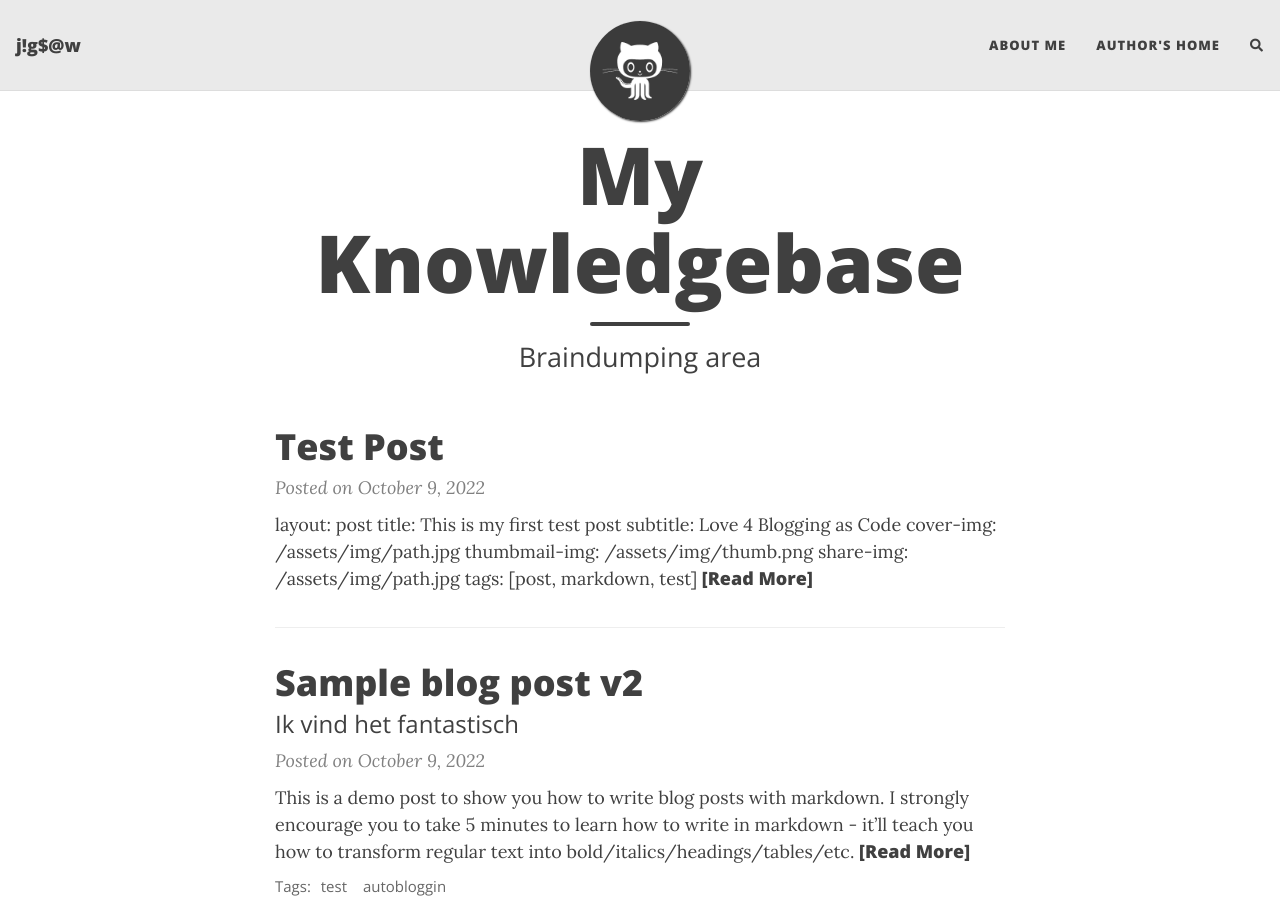
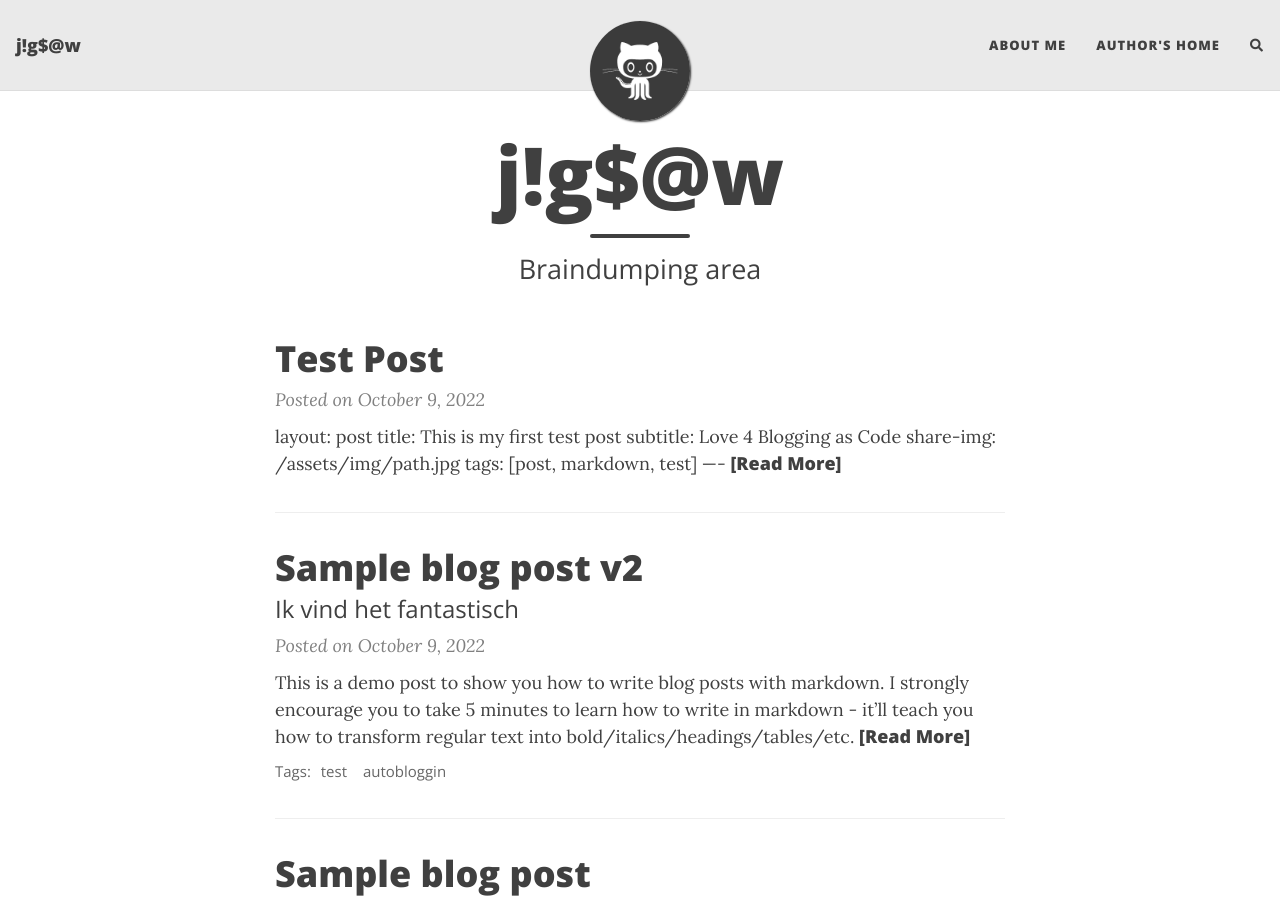
Before and after one commit to j1g54w1337/j1g54w1337.github.io, a Jekyll site: the page built from index.html, in a window 1280 px wide and 900 px high. Built offline with Jekyll 4.4.1, drawn with Linux system fonts in a browser that asks for light colours; nearby versions of some CDN libraries; the list of posts is cut into pages by our own code; comment, search, counter and statistics services are not loaded.

Commit message:
Testing stuff

```diff
--- a/_posts/2022-10-09-test-post.md
+++ b/_posts/2022-10-09-test-post.md
@@ -2,11 +2,8 @@
 layout: post
 title: This is my first test post
 subtitle: Love 4 Blogging as Code
-cover-img: /assets/img/path.jpg
-thumbmail-img: /assets/img/thumb.png
 share-img: /assets/img/path.jpg
 tags: [post, markdown, test]
-
 ----
 
 # This is a test post
--- a/index.html
+++ b/index.html
@@ -1,5 +1,5 @@
 ---
 layout: home
-title: My Knowledgebase
+title: j!g$@w
 subtitle: Braindumping area
 ---
```
